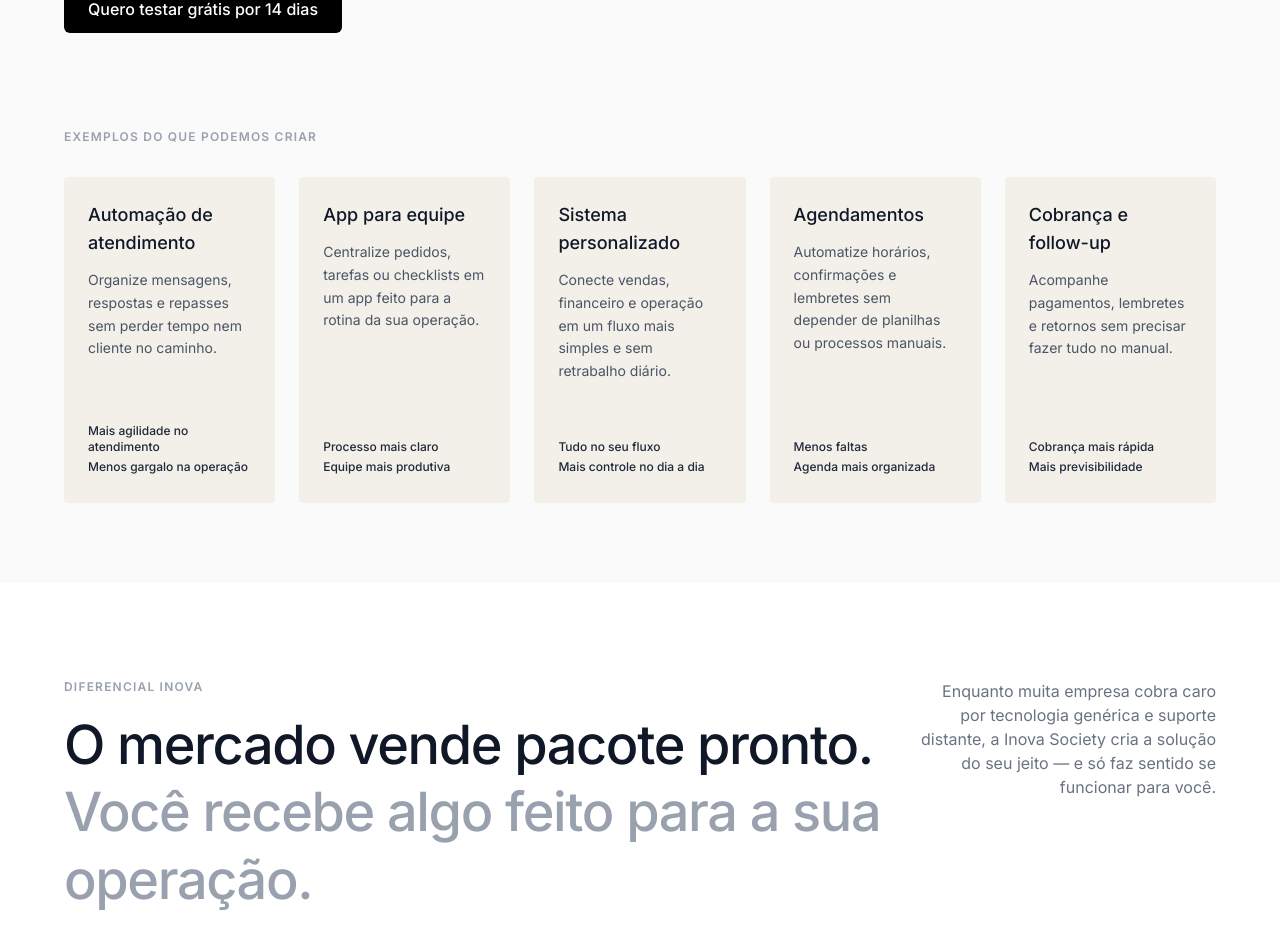
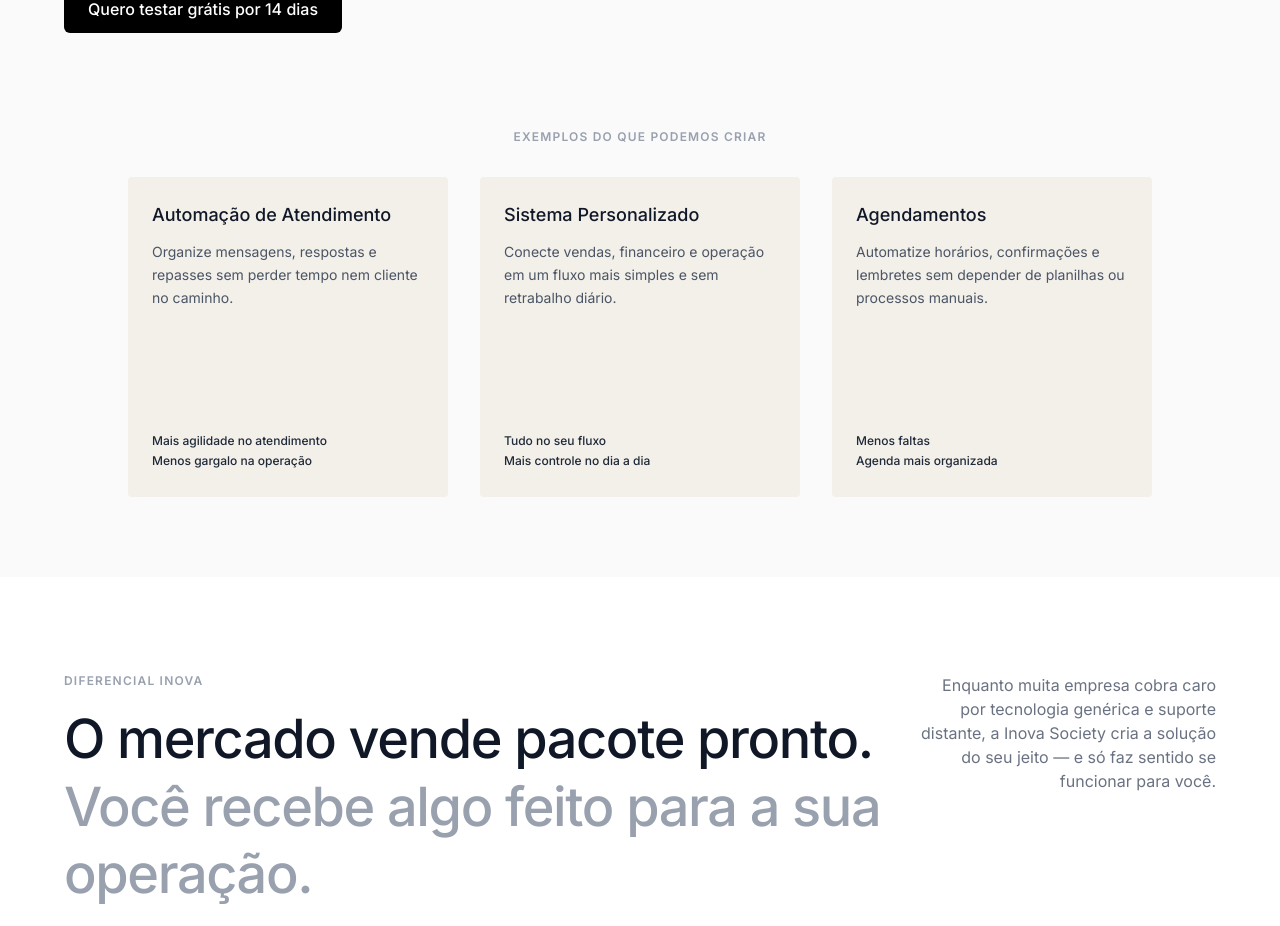
Before and after one commit to daviixs/landingpage-inovasociety, a React (Vite) app: page / in a window 1280 px wide. Shown: the part 1895-2821 px from the top of the page. Built offline with nearby package versions, Linux system fonts and the light colour scheme.

Commit message:
refactor: update use case titles and optimize grid layout in WorkflowBuilder

```diff
--- a/components/WorkflowBuilder.tsx
+++ b/components/WorkflowBuilder.tsx
@@ -3,17 +3,12 @@ import mockupImg from '../apple-iphone-15-black-mockup/WhatsApp Image 2026-04-13
 
 const cases = [
   {
-    title: "Automação de atendimento",
+    title: "Automação de Atendimento",
     description: "Organize mensagens, respostas e repasses sem perder tempo nem cliente no caminho.",
     metrics: "Mais agilidade no atendimento\nMenos gargalo na operação"
   },
   {
-    title: "App para equipe",
-    description: "Centralize pedidos, tarefas ou checklists em um app feito para a rotina da sua operação.",
-    metrics: "Processo mais claro\nEquipe mais produtiva"
-  },
-  {
-    title: "Sistema personalizado",
+    title: "Sistema Personalizado",
     description: "Conecte vendas, financeiro e operação em um fluxo mais simples e sem retrabalho diário.",
     metrics: "Tudo no seu fluxo\nMais controle no dia a dia"
   },
@@ -21,11 +16,6 @@ const cases = [
     title: "Agendamentos",
     description: "Automatize horários, confirmações e lembretes sem depender de planilhas ou processos manuais.",
     metrics: "Menos faltas\nAgenda mais organizada"
-  },
-  {
-    title: "Cobrança e follow-up",
-    description: "Acompanhe pagamentos, lembretes e retornos sem precisar fazer tudo no manual.",
-    metrics: "Cobrança mais rápida\nMais previsibilidade"
   }
 ];
 
@@ -67,12 +57,12 @@ export function WorkflowBuilder() {
         </div>
 
         {/* Use Cases Grid */}
-        <div>
-          <h4 className="text-xs font-semibold tracking-widest text-gray-400 uppercase mb-8">
+        <div className="w-full flex flex-col items-center mt-12 lg:mt-0">
+          <h4 className="text-xs font-semibold tracking-widest text-gray-400 uppercase mb-8 text-center w-full">
             EXEMPLOS DO QUE PODEMOS CRIAR
           </h4>
 
-          <div className="grid grid-cols-1 md:grid-cols-3 lg:grid-cols-5 gap-6">
+          <div className="w-full max-w-5xl grid grid-cols-1 md:grid-cols-3 gap-6 lg:gap-8 mx-auto">
             {cases.map((useCase, index) => (
               <div key={index} className="bg-[#F3EFE9] rounded-sm p-6 flex flex-col justify-between min-h-[320px]">
                 <div>
```
